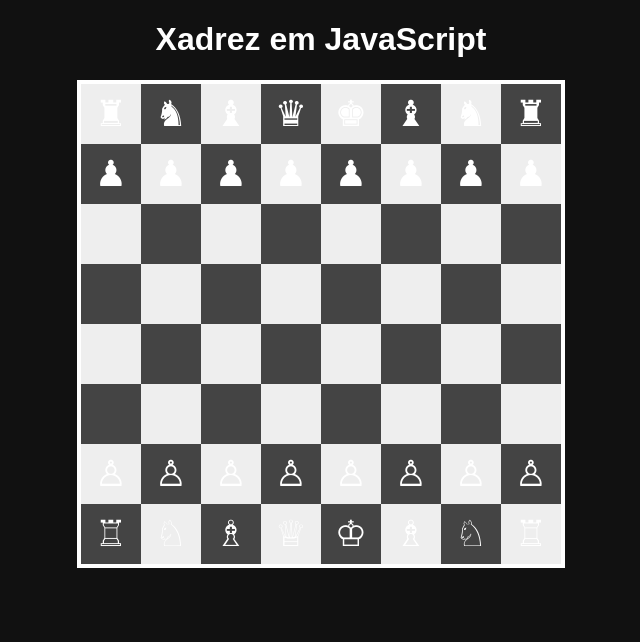
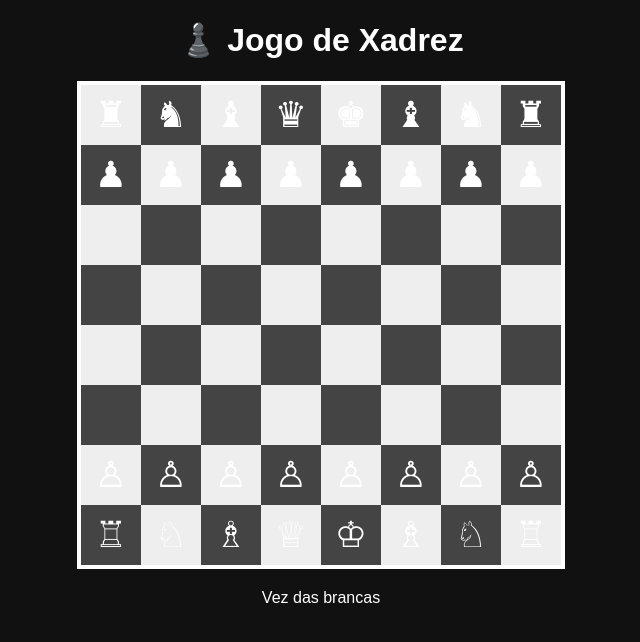
Before and after one commit to pamellafraga/chess-js, a plain HTML site: page index.html in a window 1280 px wide. Shown: the whole page, without its empty margins (319-959 px from the left). Drawn offline with Linux system fonts and the light colour scheme.

Commit message:
Update index.html

```diff
--- a/index.html
+++ b/index.html
@@ -3,12 +3,13 @@
 <head>
   <meta charset="UTF-8" />
   <meta name="viewport" content="width=device-width, initial-scale=1.0" />
-  <title>Xadrez em JavaScript</title>
+  <title>Jogo de Xadrez em JavaScript</title>
   <link rel="stylesheet" href="style.css" />
 </head>
 <body>
-  <h1>Xadrez em JavaScript</h1>
+  <h1>♟️ Jogo de Xadrez</h1>
   <div id="chessboard"></div>
+  <p id="turno">Vez das brancas</p>
   <script src="script.js"></script>
 </body>
 </html>
```
